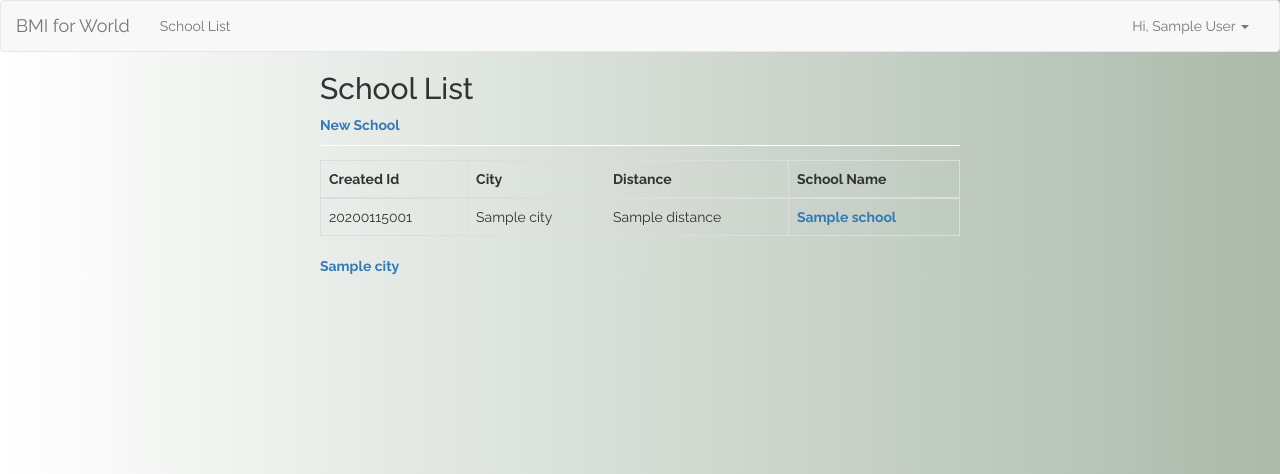
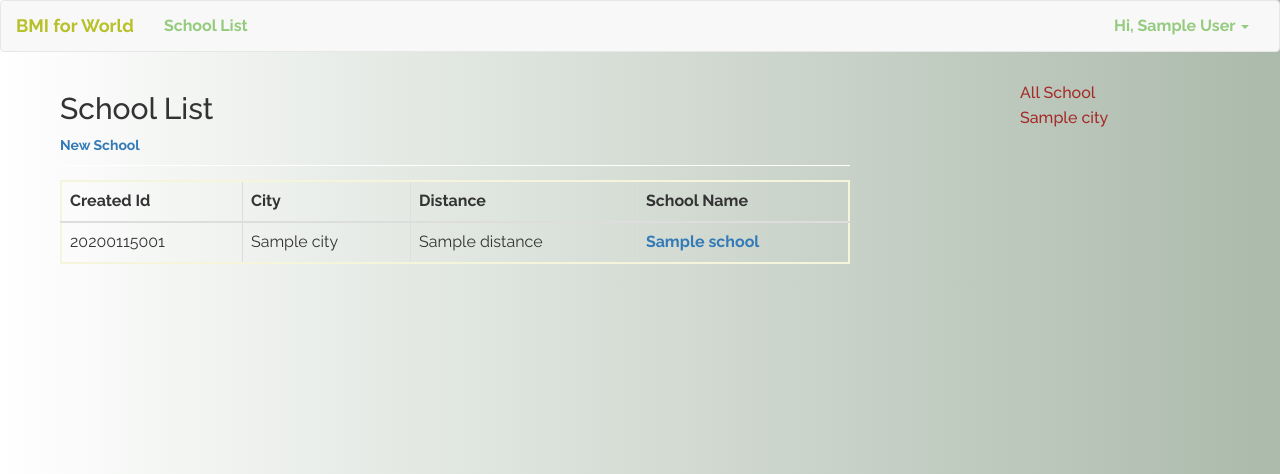
Before and after one commit to alaivon/bmi_practice, a Rails app: page / in a window 1280 px wide. Shown: the top 474 px of the page. Run offline with Rails 7, Linux system fonts and the light colour scheme; a user stored in the database is signed in; tables that the repository leaves empty hold one stand-in row (values such as "Sample post"); style sheets or scripts are compiled from the project's sources; some libraries are stand-ins or nearby versions.

Commit message:
Style navbar and index of school

```diff
--- a/app/assets/stylesheets/application.css.scss
+++ b/app/assets/stylesheets/application.css.scss
@@ -29,7 +29,15 @@ $inside: #f5f5dc;
 	box-sizing: border-box;
 }
 
-
+a.navbar-brand {
+		font-weight: 700;
+		font-size: 18px;
+}
+.navbar-default .navbar-nav > li > a {
+	color: #94CB7E;
+	font-weight: 700;
+	font-size: 16px;
+}
 
 body {
 	font-family: 'Raleway', sans-serif;
--- a/app/assets/stylesheets/schools.scss
+++ b/app/assets/stylesheets/schools.scss
@@ -9,11 +9,38 @@ $light: #EDEFF5;
 $border: #E9E9E9;
 $inside: #f5f5dc;
 
-.school {
-	width: 100%;
+
+.city {
+	width: 300px;
+	float: right;
+	margin: 10px auto 0 3rem;
+
+		ul {
+			list-style: none;
+			li {
+				padding-bottom: .2rem;
+			}
+			a {
+				color: brown;
+				text-decoration: none;
+				font-size: 16px;
+				font-weight: 500;
+				&:hover {
+					color: $highlight;
+				}
+			}
+		}
+}
 #table {
-	width: 50%;
-	margin: 0 auto 0 auto;
+	float: left;
+	width: 820px;
+	margin-left: 3rem;
+	margin-right: 3rem;
+	padding-left: 3rem;
+	table {
+		border: 2px solid $inside;
+		font-size: 16px;
+	}
 		hr {
 			width: 100%;
 			display: block;
@@ -28,11 +55,11 @@ $inside: #f5f5dc;
 			text-decoration: none;
 			&:hover {
 				font-size: 15px;
-				color: $inside;
+				color: $highlight;
 			}
 		}
 }
-}
+
 
 #show {
 	width: 40%;
--- a/app/views/common/_navbar.html.erb
+++ b/app/views/common/_navbar.html.erb
@@ -2,7 +2,7 @@
   <div class="container-fluid">
     <!-- Brand and toggle get grouped for better mobile display -->
     <div class="navbar-header">
-      <a class="navbar-brand" href="/">BMI for World</a>
+      <a class="navbar-brand" href="/" style="color: #B8C129">BMI for World</a>
     </div>
     <!-- Collect the nav links, forms, and other content for toggling -->
     <div class="collapse navbar-collapse" id="bs-example-navbar-collapse-1">
@@ -12,7 +12,8 @@
       </ul>
       <ul class="nav navbar-nav navbar-right">
         <% if !user_signed_in? %>
-          <li><%= link_to("登入", new_user_session_path) %></li>
+          <li><%= link_to "Sign Up", new_user_registration_path  %></li>
+          <li><%= link_to("Sign In", new_user_session_path) %></li>
         <% else %>
           <li class="dropdown">
             <a href="#" class="dropdown-toggle" data-toggle="dropdown">
@@ -20,7 +21,8 @@
              <b class="caret"></b>
             </a>
             <ul class="dropdown-menu">
-              <li><%= link_to("登出", destroy_user_session_path, method: :delete) %></li>
+              <li><%= link_to "Edit Profile", edit_user_registration_path %></li>
+              <li><%= link_to("Sign Out", destroy_user_session_path, method: :delete) %></li>
             </ul>
           </li>
         <% end %>
--- a/app/views/schools/index.html.erb
+++ b/app/views/schools/index.html.erb
@@ -2,10 +2,10 @@
 	<div id="table">
 		<h2>School List</h2>
 		<% if user_signed_in? %>
-		<%= link_to "New School", new_school_path  %>
+			<%= link_to "New School", new_school_path  %>
 		<% end %>
 		<hr>
-		<table class="table table-bordered">
+		<table class="table table-hover table-bordered">
 			<thead>
 				<tr>
 					<th>Created Id</th>
@@ -26,10 +26,14 @@
 				<% end %>
 			</tbody>
 		</table>
-		<div class="city">
+	</div>
+	<div class="city clearfix">
+		<ul>
+			<li><%= link_to "All School", root_path  %></li>
 			<% City.all.each do |city| %>
-				<%= link_to city.name, schools_path(city: city.name)  %>
+
+			<li><%= link_to city.name, schools_path(city: city.name)  %></li>
 			<% end %>
-		</div>
+		</ul>
 	</div>
 </div>
```
